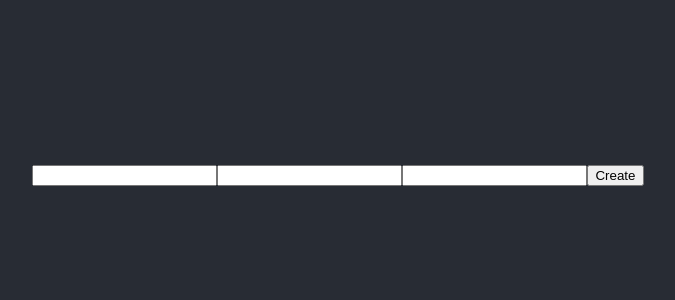
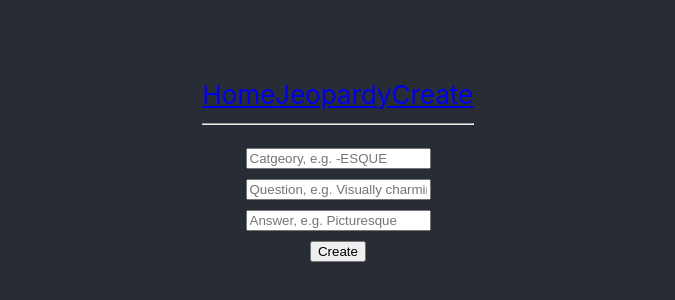
Before and after one commit to ibrahimasbarry/Jeopardy-Jym-Frontend, a React (Create React App) app: page /flashcards/create in a window 1280 px wide. Shown: the part 230-530 px from the top of the page, without its empty margins (302-977 px from the left). Built offline with nearby package versions, Linux system fonts and the light colour scheme.

Commit message:
refactored code and began building out navbar

```diff
--- a/src/App.js
+++ b/src/App.js
@@ -1,24 +1,17 @@
 import React, { Component } from 'react';
-import { BrowserRouter as Router, Route } from 'react-router-dom';
-import FlashcardContainer from './containers/FlashcardContainer';
-import CreateFlashcardContainer from './containers/CreateFlashcardContainer';
-import Home from './components/Home';
+import NavBar from './components/NavBar';
 import './App.css';
 // import logo from './logo.svg'
 
 class App extends Component {
   render() {
     return (
-      <Router>
         <div className="App">
           <header className="App-header">
-            <Route exact path='/' component={Home} />
-            <Route exact path='/flashcards' component={FlashcardContainer} />
-            <Route exact path='/flashcards/create' component={CreateFlashcardContainer} />
+            <NavBar />
           </header>
         </div>
-      </Router>
-    );
+    )
   }
 }
 
--- a/src/components/Flashcard.js
+++ b/src/components/Flashcard.js
@@ -1,22 +1,33 @@
-import React, { Component } from 'react';
-import Answer from './Answer'
+import React, { Component } from 'react'
 
 class Flashcard extends Component {
+
+    constructor(props) {
+        super(props)
+
+        this.state = {
+            showAnswer: false
+        }
+    }
+
+    handleClick = () => {
+        this.setState({
+            showAnswer: !this.state.showAnswer
+        })
+    }
+
     render() {
         return(
             <>
         <ul>
             <div key={this.props.flashcard.id}>
-                <p>Category: {this.props.flashcard.category}</p>
-                <p>Question: {this.props.flashcard.question}</p>
-                {/* <p>Answer: {this.props.flashcard.answer}</p> */}
-
+                { this.state.showAnswer ? <p>Answer: {this.props.flashcard.answer}</p> : <><p>Category: {this.props.flashcard.category}</p> <p>Question: {this.props.flashcard.question}</p></> }
             </div>
          </ul>
-         {/* <Answer a={this.props.flashcard.answer }/> */}
+         <button type="button" onClick={this.handleClick}>Show Answer</button>
             </>
         )
     }
 }
 
-export default Flashcard;
+export default Flashcard
--- a/src/components/FlashcardInput.js
+++ b/src/components/FlashcardInput.js
@@ -1,4 +1,5 @@
 import React, { Component } from 'react';
+// import FlashcardForm from './FlashcardForm';
 
 class FlashcardInput extends Component {
 
@@ -28,20 +29,15 @@
         });
     }
 
-
-
     render() {
         return (
-        <div>
+        <div className="form">
             <form onSubmit={(event) => this.handleSubmit(event)}>
-                <input type="text" name="category" value={this.state.category} onChange={(event) => this.handleChange(event)}/>
-                <input type="text" name="question" value={this.state.question} onChange={(event) => this.handleChange(event)}/>
-                <input type="text" name="answer" value={this.state.answer} onChange={(event) => this.handleChange(event)}/>
+                <input type="text" name="category" placeholder="Catgeory, e.g. -ESQUE" value={this.state.category} onChange={(event) => this.handleChange(event)}/><br />
+                <input type="text" name="question" placeholder="Question, e.g. Visually charming or quaint." value={this.state.question} onChange={(event) => this.handleChange(event)}/><br />
+                <input type="text" name="answer" placeholder="Answer, e.g. Picturesque" value={this.state.answer} onChange={(event) => this.handleChange(event)}/>< br />
                 <button>Create</button>
             </form>
-
-
-
         </div>
         )
     }
--- a/src/components/Home.js
+++ b/src/components/Home.js
@@ -1,3 +1,3 @@
 import React from 'react';
 
-export default () => <h1>Home</h1>
+export default () => <h1>Jeopardy Trainer</h1>
--- a/src/components/Loading.js
+++ b/src/components/Loading.js
@@ -1,5 +1,3 @@
 import React from 'react';
 
-const Loading = () => <h1>Loading...</h1>
-
-export default Loading;
+export default () => <h1>Loading...</h1>
--- /dev/null
+++ b/src/components/NavBar.js
@@ -0,0 +1,25 @@
+import React from 'react';
+import { BrowserRouter as Router, Route, Link } from 'react-router-dom';
+import FlashcardContainer from '../containers/FlashcardContainer';
+import CreateFlashcardContainer from '../containers/CreateFlashcardContainer';
+import Home from './Home'
+
+const NavBar = () => {
+    return(
+        <Router>
+        <div>
+        <nav>
+            <Link to='/'>Home</Link>
+            <Link to='/flashcards'>Jeopardy</Link>
+            <Link to='/flashcards/create'>Create</Link>
+        </nav>
+        <hr />
+            <Route exact path='/' component={Home} />
+            <Route exact path='/flashcards' component={FlashcardContainer} />
+            <Route exact path='/flashcards/create' component={CreateFlashcardContainer} />
+        </div>
+        </Router>
+    )
+}
+
+export default NavBar;
--- a/src/containers/DrawFlashcardContainer.js
+++ b/src/containers/DrawFlashcardContainer.js
@@ -1,7 +1,6 @@
 import React, { Component } from 'react';
 import Flashcard from '../components/Flashcard';
-import DrawFlashcard from '../components/DrawFlashcard';
-//import Answer from '../components/Answer';
+import DrawFlashcard from '../components/DrawFlashcard'
 
 class DrawFlashcardContainer extends Component {
 
@@ -40,7 +39,7 @@
             <div className="flashcardRow">
               <Flashcard flashcard={this.state.currentFlashcard} />
             </div>
-            {/*<Answer onClick={(event)this.handleClick(event)}back={this.state.currentFlashcard} />*/}
+
             <div className="buttonRow">
               <DrawFlashcard update={this.updateFlashcard}/>
             </div>
--- a/src/containers/flashcardContainer.js
+++ b/src/containers/flashcardContainer.js
@@ -1,7 +1,7 @@
 import React, { Component } from 'react';
 import { connect } from 'react-redux';
 import { fetchFlashcards } from '../redux/actions/flashcardActions';
-import Flashcard from '../components/Flashcard';
+// import Flashcard from '../components/Flashcard';
 import Loading  from '../components/Loading';
 import DrawFlashcardContainer from './DrawFlashcardContainer';
 
```
Also changed, not shown: src/components/Answer.js (deleted, +0 -16 lines), src/components/FlashcardForm.js (added).
